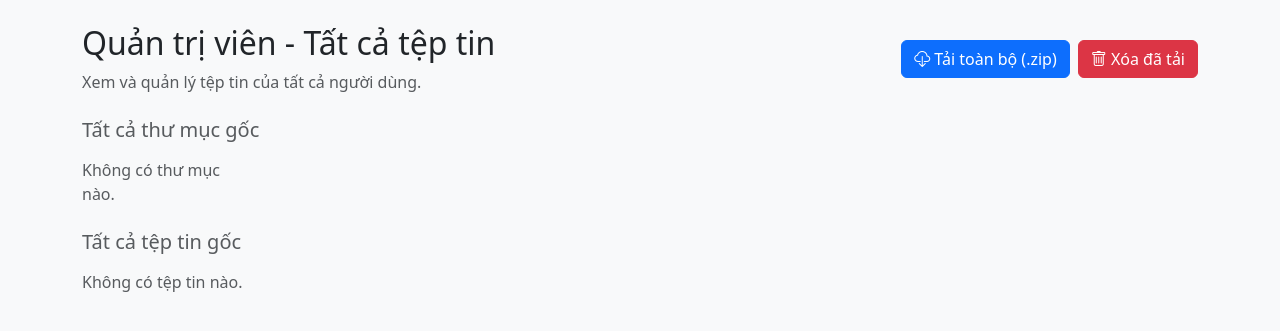
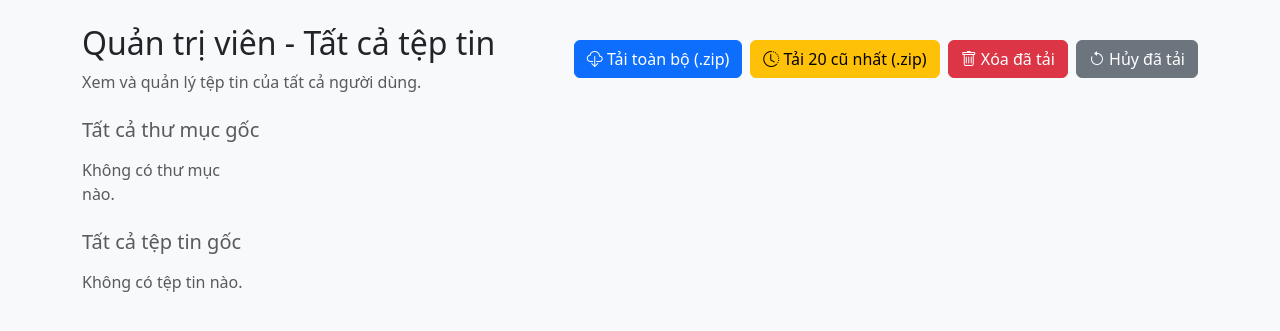
Before and after one commit to thanhhvnqb/self-upload-file, a Django app: page /admin-dashboard/ in a window 1280 px wide. Shown: the part 56-387 px from the top of the page. Run offline with Django 5.2, Linux system fonts and the light colour scheme; the visitor is signed in with stand-in values (Sample User, id 1); data comes from the database, SQL or seed files in the repository; data that the repository does not hold is empty.

Commit message:
feat: Implement download for 20 oldest folders, reset download status, and enhance all folder download with `FileResponse`.

```diff
--- a/config/settings.py
+++ b/config/settings.py
@@ -19,6 +19,7 @@ SECRET_KEY = os.environ.get('SECRET_KEY', 'django-insecure-secret-key-dev-only')
 DEBUG = os.environ.get('DEBUG', '1') == '1'
 
 ALLOWED_HOSTS = os.environ.get('ALLOWED_HOSTS', '*').split(',')
+SECURE_PROXY_SSL_HEADER = ('HTTP_X_FORWARDED_PROTO', 'https')
 CSRF_TRUSTED_ORIGINS = [
     'http://localhost:8000',
     'http://127.0.0.1:8000',
--- a/core/urls.py
+++ b/core/urls.py
@@ -20,7 +20,9 @@ urlpatterns = [
     path('file/download/<int:file_id>/', views.download_file, name='download_file'),
     path('folder/download/<int:folder_id>/', views.download_folder_zip, name='download_folder_zip'),
     path('download-all/', views.download_all_zip, name='download_all_zip'),
+    path('download-oldest-20/', views.download_oldest_20_zip, name='download_oldest_20_zip'),
     path('delete-downloaded/', views.delete_downloaded_items, name='delete_downloaded_items'),
+    path('reset-download-status/', views.reset_download_status, name='reset_download_status'),
 
     path('admin-dashboard/', views.admin_dashboard, name='admin_dashboard'),
 ]
--- a/core/views.py
+++ b/core/views.py
@@ -228,56 +228,84 @@ def download_all_zip(request):
 
     root_folders = Folder.objects.filter(parent__isnull=True)
 
-    # Create a temporary file for the master zip to avoid high memory usage
+    # Create a temporary file for the master zip
+    # We use a temp file to avoid loading everything into RAM
     import tempfile
+    from django.http import FileResponse
 
-    # We will write the master zip to a temp file
-    with tempfile.NamedTemporaryFile(delete=False, suffix='.zip') as temp_master_zip:
-        with zipfile.ZipFile(temp_master_zip, 'w', zipfile.ZIP_DEFLATED) as master_zip:
-            used_names = set()
-            for folder in root_folders:
-                # Create in-memory zip for this folder
-                folder_buffer = BytesIO()
-                with zipfile.ZipFile(folder_buffer, 'w', zipfile.ZIP_DEFLATED) as folder_zip:
-                    _add_folder_to_zip(folder_zip, folder, folder.name)
+    # Create a named temporary file that persists until we close and delete it manually
+    # (or let FileResponse handle closing, but we need to ensure deletion)
+    # Actually, with delete=True (default), it's deleted on close.
+    # But we need to close it after writing to read it?
+    # Or just seek(0)?
+    # Windows has issues with opening same temp file twice, but this is Linux (Docker).
+    # Best practice for Django FileResponse with temp file:
+    # Use delete=False, then use background task or middleware to delete?
+    # Or rely on OS to clean up /tmp?
+    # Let's use delete=True and pass the open file handle to FileResponse.
+    # FileResponse will close it, and then it is deleted.
 
-                # Determine unique filename
-                base_name = folder.name
-                candidate_name = base_name
-                counter = 1
-                while candidate_name in used_names:
-                    candidate_name = f"{base_name}_{counter}"
-                    counter += 1
-                used_names.add(candidate_name)
+    temp_file = tempfile.NamedTemporaryFile(delete=True)
 
-                zip_name = f"{candidate_name}.zip"
-                master_zip.writestr(zip_name, folder_buffer.getvalue())
+    with zipfile.ZipFile(temp_file, 'w', zipfile.ZIP_DEFLATED) as master_zip:
+        used_names = set()
+        for folder in root_folders:
+            # Determine unique top-level folder name in zip
+            base_name = folder.name
+            candidate_name = base_name
+            counter = 1
+            while candidate_name in used_names:
+                candidate_name = f"{base_name}_{counter}"
+                counter += 1
+            used_names.add(candidate_name)
 
-                # Update status
-                if not folder.is_downloaded:
-                    folder.is_downloaded = True
-                    folder.save()
+            # Add folder contents directly to master zip
+            _add_folder_to_zip(master_zip, folder, candidate_name)
 
-        temp_master_zip.seek(0)
-        # Read content to return (warning: if very large, this is still memory heavy,
-        # but better than holding everything in RAM twice during construction)
-        # For true scalability, we'd use FileResponse with a generator or stream from disk.
-        # Given constraints, we'll read it back or pass the file handle.
+            # Update status
+            if not folder.is_downloaded:
+                folder.is_downloaded = True
+                folder.save()
 
-        # Re-open for reading
+    # Reset file pointer to beginning so it can be read
+    temp_file.seek(0)
 
-    # Serve the file
-    # We use FileResponse for efficiency if possible or open it
-    # We need to make sure it's deleted after.
-    # Simpler for now: Read into memory and return, then delete temp.
-    # (Not ideal for GBs of data, but fine for prototype)
-    with open(temp_master_zip.name, 'rb') as f:
-        data = f.read()
+    response = FileResponse(temp_file, as_attachment=True, filename='all_folders.zip')
+    return response
 
-    os.unlink(temp_master_zip.name)
+@login_required
+def download_oldest_20_zip(request):
+    if not request.user.is_superuser:
+        raise Http404
 
-    response = HttpResponse(data, content_type='application/zip')
-    response['Content-Disposition'] = 'attachment; filename=all_folders.zip'
+    # Fetch 20 oldest root folders
+    root_folders = Folder.objects.filter(parent__isnull=True).order_by('created_at')[:20]
+
+    import tempfile
+    from django.http import FileResponse
+
+    temp_file = tempfile.NamedTemporaryFile(delete=True)
+
+    with zipfile.ZipFile(temp_file, 'w', zipfile.ZIP_DEFLATED) as master_zip:
+        used_names = set()
+        for folder in root_folders:
+            base_name = folder.name
+            candidate_name = base_name
+            counter = 1
+            while candidate_name in used_names:
+                candidate_name = f"{base_name}_{counter}"
+                counter += 1
+            used_names.add(candidate_name)
+
+            _add_folder_to_zip(master_zip, folder, candidate_name)
+
+            if not folder.is_downloaded:
+                folder.is_downloaded = True
+                folder.save()
+
+    temp_file.seek(0)
+
+    response = FileResponse(temp_file, as_attachment=True, filename='oldest_20_folders.zip')
     return response
 
 @login_required
@@ -292,3 +320,14 @@ def delete_downloaded_items(request):
         # from django.contrib import messages (ensure imported if not already)
 
     return redirect('admin_dashboard')
+
+@login_required
+def reset_download_status(request):
+    if not request.user.is_superuser:
+        raise Http404
+
+    if request.method == 'POST':
+        # Reset is_downloaded to False for all folders
+        Folder.objects.update(is_downloaded=False)
+
+    return redirect('admin_dashboard')
--- a/docker-compose.prod.yml
+++ b/docker-compose.prod.yml
@@ -17,7 +17,7 @@ services:
     command: >
       sh -c "python manage.py collectstatic --noinput &&
              python manage.py migrate &&
-             gunicorn config.wsgi:application --bind 0.0.0.0:8000"
+             gunicorn config.wsgi:application --bind 0.0.0.0:8000 --timeout 3000"
 
   ngrok:
     image: ngrok/ngrok:latest
--- a/templates/core/admin_dashboard.html
+++ b/templates/core/admin_dashboard.html
@@ -11,11 +11,22 @@
             onclick="return confirm('Tải toàn bộ thư mục? Quá trình này có thể mất thời gian.')">
             <i class="bi bi-cloud-download"></i> Tải toàn bộ (.zip)
         </a>
+        <a href="{% url 'download_oldest_20_zip' %}" class="btn btn-warning"
+            onclick="return confirm('Tải 20 thư mục cũ nhất? (.zip)')">
+            <i class="bi bi-clock-history"></i> Tải 20 cũ nhất (.zip)
+        </a>
         <form action="{% url 'delete_downloaded_items' %}" method="post" style="display:inline;">
             {% csrf_token %}
             <button type="submit" class="btn btn-danger"
                 onclick="return confirm('CẢNH BÁO: Hành động này sẽ XÓA VĨNH VIỄN tất cả các thư mục đã được tải xuống và không thể khôi phục. Bạn có chắc chắn muốn tiếp tục?')">
                 <i class="bi bi-trash"></i> Xóa đã tải
+            </button>
+        </form>
+        <form action="{% url 'reset_download_status' %}" method="post" style="display:inline;">
+            {% csrf_token %}
+            <button type="submit" class="btn btn-secondary"
+                onclick="return confirm('Bạn có chắc chắn muốn đặt lại trạng thái của tất cả thư mục thành CHƯA tải xuống?')">
+                <i class="bi bi-arrow-counterclockwise"></i> Hủy đã tải
             </button>
         </form>
     </div>
```
Also changed, not shown: .agent/rules/system.md.
